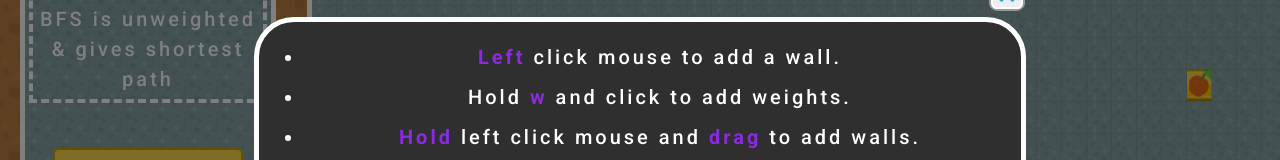
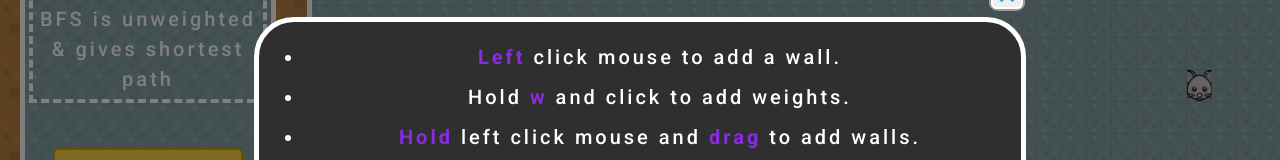
Before and after one commit to abhijith94/graph-visualization, a React (Create React App) app: page / in a window 1280 px wide. Shown: the part 301-461 px from the top of the page. Built offline with nearby package versions, Linux system fonts and the light colour scheme.

Commit message:
mouse and cat images added

```diff
--- a/src/components/grid-cell/GridCell.scss
+++ b/src/components/grid-cell/GridCell.scss
@@ -26,13 +26,13 @@
   }
 
   &.player {
-    background: url("../../assets/player/player.png") no-repeat;
+    background: url("../../assets/player/cat.png") no-repeat;
     background-size: cover;
     background-position: center;
   }
 
   &.target {
-    background: url("../../assets/player/cherry.png") no-repeat;
+    background: url("../../assets/player/mouse.png") no-repeat;
     background-size: cover;
     background-position: center;
   }
```
Also changed, not shown: src/assets/player/cat.png (added), src/assets/player/mouse.png (added).
